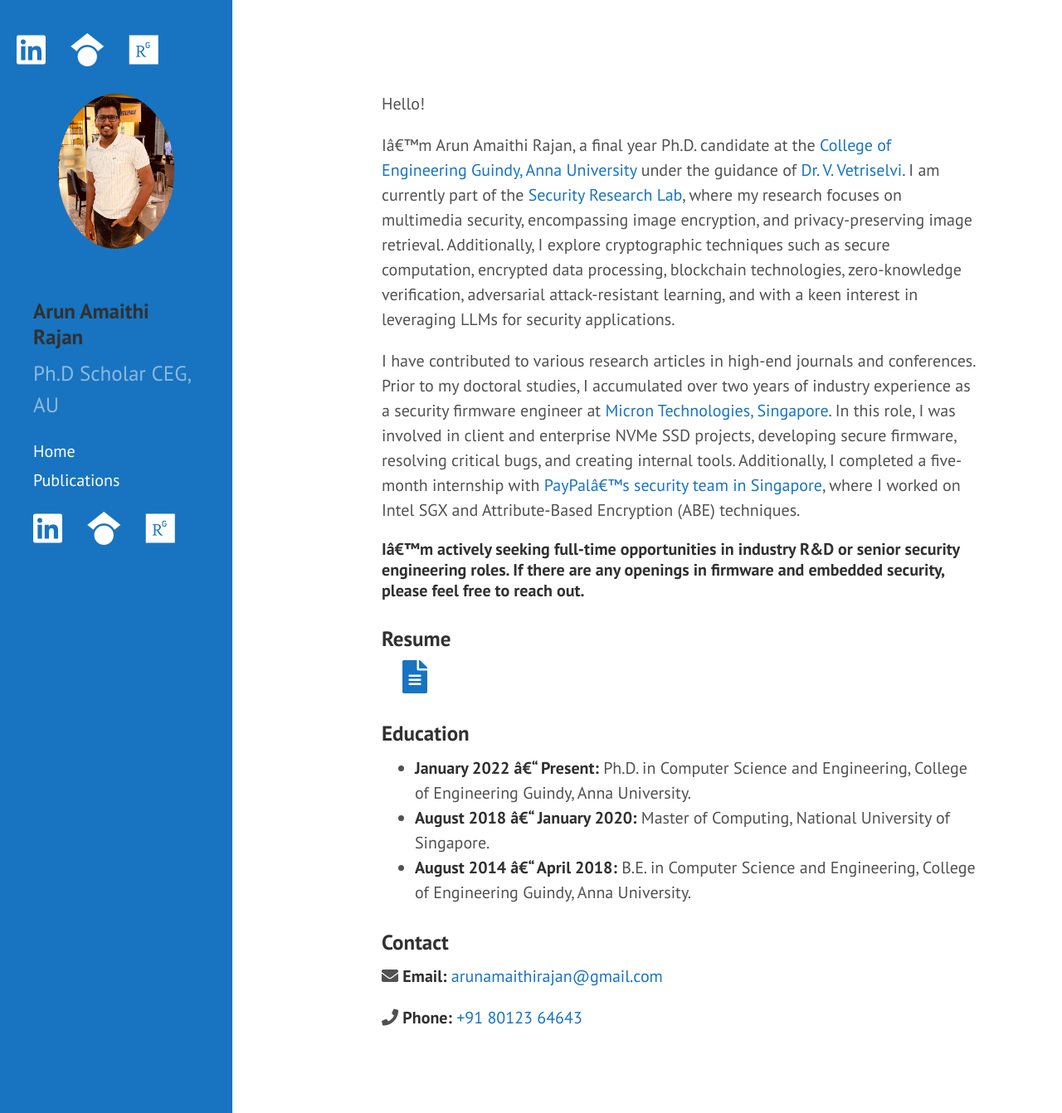
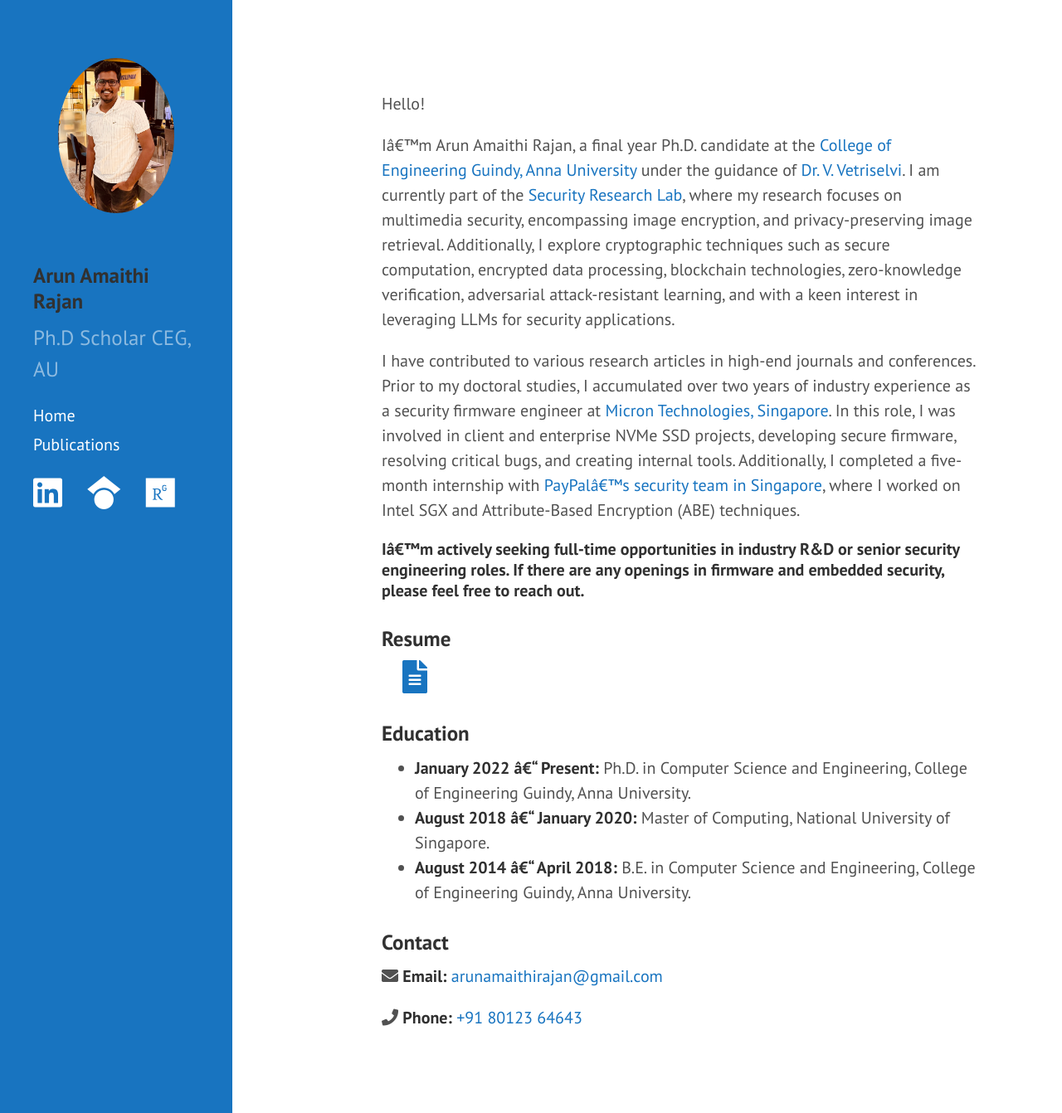
Before and after one commit to arunamaithi/arunamaithi.github.io, a Jekyll site: the page built from index.md, in a window 1280 px wide and 1342 px high. Shown: the whole window at 83% size. Built offline with Jekyll 4.4.1, drawn with Linux system fonts in a browser that asks for light colours.

Commit message:
first page update completion

```diff
--- a/_includes/sidebar.html
+++ b/_includes/sidebar.html
@@ -1,19 +1,4 @@
 <div class="sidebar">
-  <a href="https://www.linkedin.com/in/arunamaithi/">
-    <!-- <i class="fa fa-linkedin fa-2x"></i> -->
-    <i class="fa-brands fa-linkedin fa-2x"></i>
-  </a>
-  <!-- <a style="padding-left:25px;" href="{{ site.url }}/cv.pdf">
-    <i class="fa fa-address-card fa-2x"></i>
-  </a> -->
-  <a style="padding-left:25px" href="https://scholar.google.com/citations?user=RZSZVf8AAAAJ&hl=en">
-    <i class="fa-brands fa-google-scholar fa-2x"></i>
-  </a>
-
-  <a style="padding-left:25px" href="https://scholar.google.com/citations?user=RZSZVf8AAAAJ&hl=en">
-    <i class="fa-brands fa-researchgate fa-2x"></i>
-    <!-- <i class="fa-brands fa-google-scholar fa-2x"></i> -->
-  </a>
   <div class="sidebar-logo" style="align:center">
       <!--<img src="http://www.gravatar.com/avatar/{{ site.gravatar_md5 }}" />-->
 		<img src="/files/photo.jpg" />
@@ -63,7 +48,7 @@
       <i class="fa-brands fa-google-scholar fa-2x"></i>
     </a>
 
-    <a style="padding-left:25px" href="https://scholar.google.com/citations?user=RZSZVf8AAAAJ&hl=en">
+    <a style="padding-left:25px" href="https://www.researchgate.net/profile/Arun-Amaithi-Rajan">
       <i class="fa-brands fa-researchgate fa-2x"></i>
       <!-- <i class="fa-brands fa-google-scholar fa-2x"></i> -->
     </a>
```
Also changed, not shown: 1 other file.
